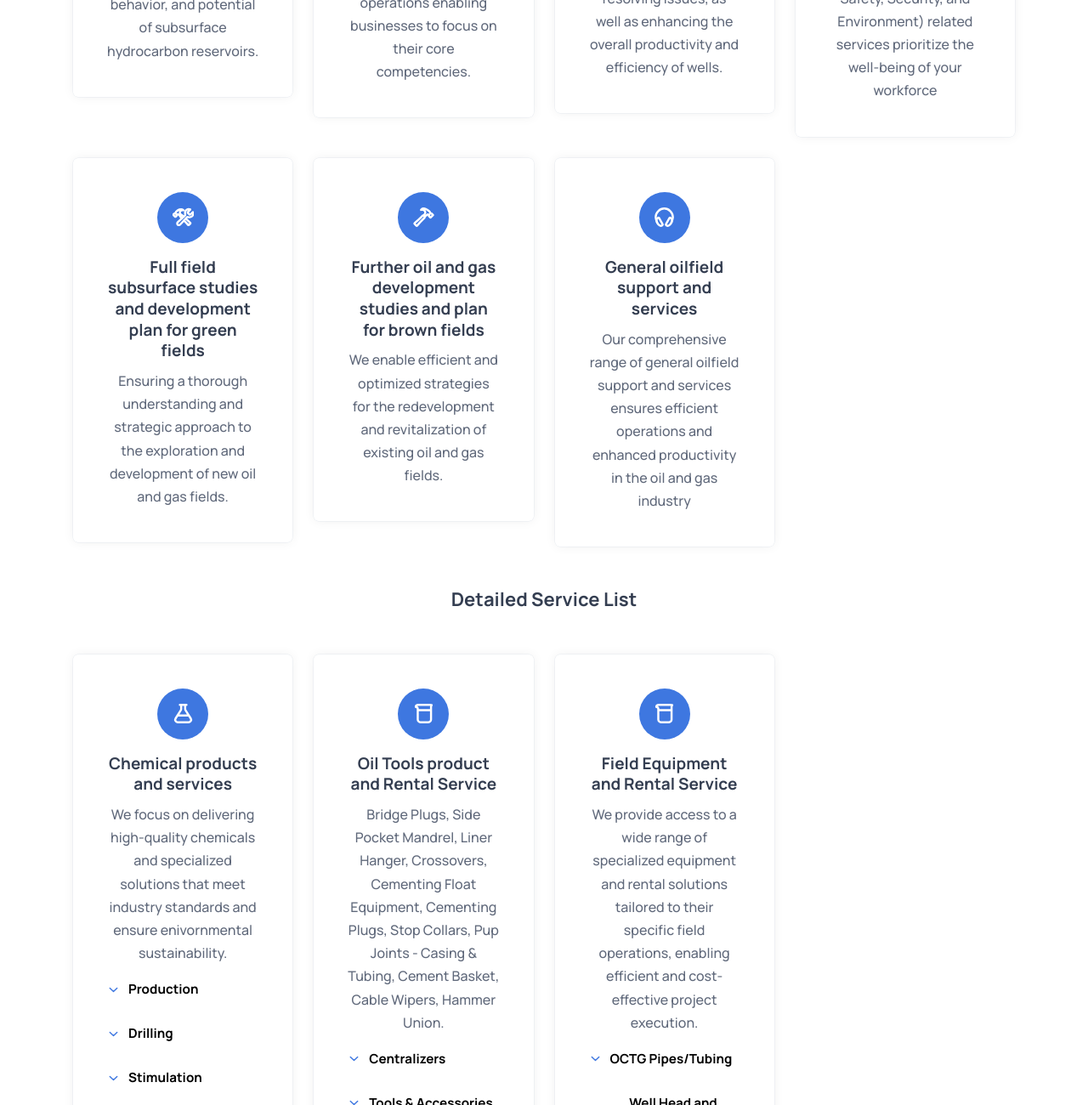
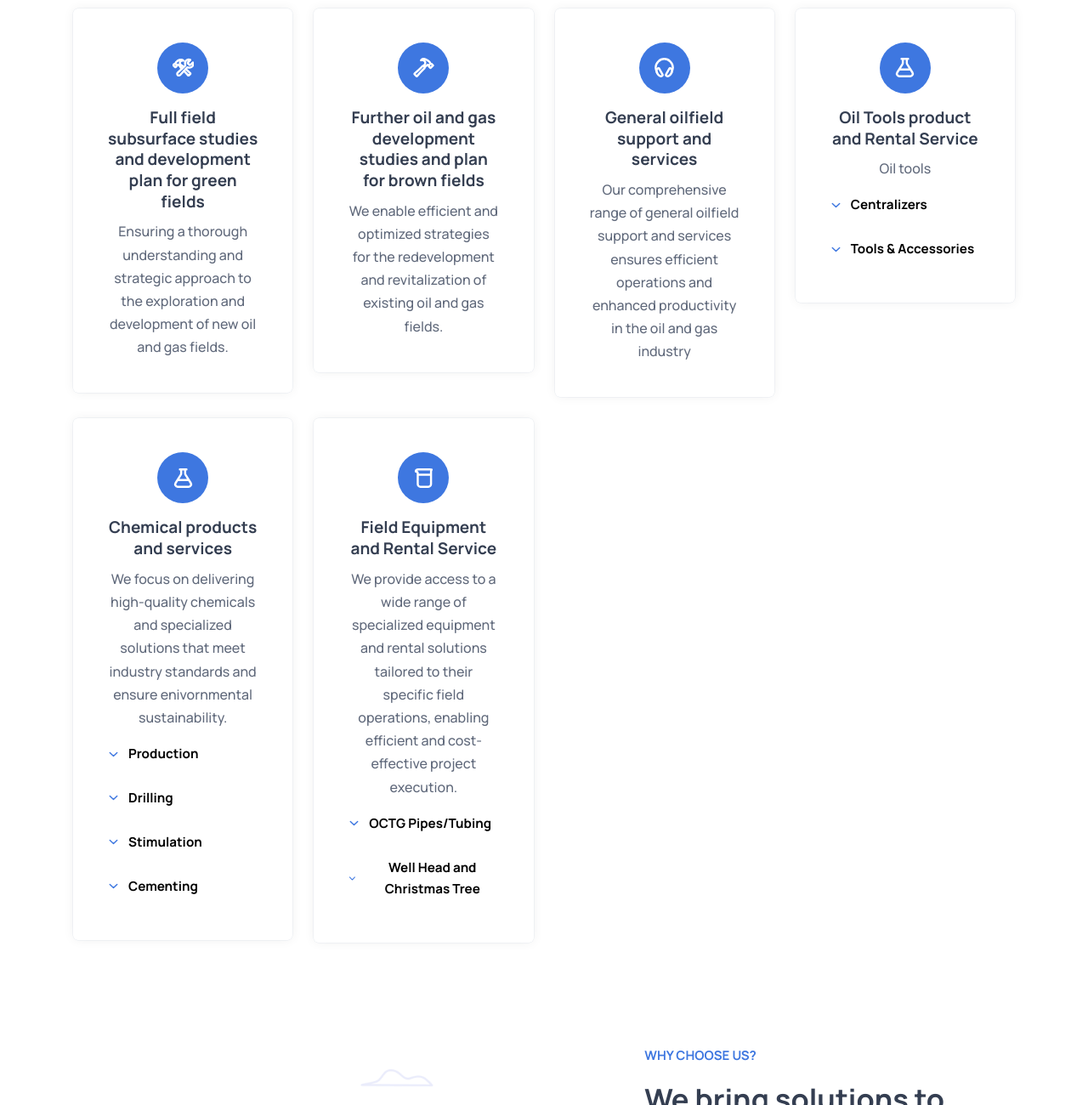
Before and after one commit to danielokpechi/verigenenergies, a plain HTML site: page VerigenEnergiessolution/index.html in a window 1280 px wide. Shown: the part 1500-2800 px from the top of the page at 85% size. Drawn offline with nearby package versions, Linux system fonts and the light colour scheme.

Commit message:
changed text

```diff
--- a/VerigenEnergiessolution/index.html
+++ b/VerigenEnergiessolution/index.html
@@ -9,9 +9,9 @@
   <!--
     - primary meta tags
   -->
-  <title>Verigenenergysolutions</title>
-  <meta name="title" content="Adex">
-  <meta name="description" content="This is a business agency html template made by codewithsadee">
+  <title>Verigen Energy Solutions</title>
+  <meta name="title" content="Verigen Energy Solutions">
+  <meta name="description" content="Subsurface Development Studies - Oil & Gas Production Optimization">
 
   <!--
     - favicon
@@ -94,7 +94,6 @@
 
 
 
-
   <main>
     <article>
 
@@ -111,12 +110,7 @@
             <h1 class="h1 hero-title">Verigen Energy Solutions</h1>
 
             <p class="hero-text">
-              Verigen Energy Solutions Nigeria Ltd. (RC 1197997) is an indigenous oil and gas consultancy founded in
-              2014. We specialize in subsurface development studies, field production optimization, and energy solutions
-              for companies in Nigeria and beyond. Our technical expertise is complemented by a strategic partnership
-              with a renowned international manufacturing company, enabling us to deliver top-quality oil tools and
-              field equipment. Our team consists of highly trained professionals with extensive experience in the global
-              oil and gas industry, supported by leading oil industry application software companies.
+              Subsurface Development Studies - Oil & Gas Production Optimization
             </p>
 
             <div class="btn-wrapper">
@@ -325,21 +319,57 @@
               </div>
             </li>
 
+            <li>
+              <div class="service-card">
+
+                <div class="card-icon">
+                  <ion-icon name="flask-outline" aria-hidden="true"></ion-icon>
+                </div>
 
 
-          </ul>
+                <h3 class="h4 card-title">Oil Tools product and Rental Service
+                </h3>
 
-        </div>
+                <p class="card-text">
+                  Oil tools
+                </p>
 
-        <!-- detailed service  -->
+                <div class="accordion-card-small" data-accordion>
 
-        <div class="container" style="padding-top: 3em;">
+                  <h3 class="card-title">
+                    <button class="accordion-btn" data-accordion-btn>
+                      <ion-icon name="chevron-down-outline" aria-hidden="true" class="down"></ion-icon>
 
-          <h2 class="h3 section-title">
-            Detailed Service List
-          </h2>
+                      <span class="span">Centralizers
+                      </span>
+                    </button>
+                  </h3>
 
-          <ul class="grid-list">
+                  <p class="accordion-content">
+                    Spring Bow Centralizers, Solid Rigid Centralizers.
+                  </p>
+
+                </div>
+
+                <div class="accordion-card-small" data-accordion>
+
+                  <h3 class="card-title">
+                    <button class="accordion-btn" data-accordion-btn>
+                      <ion-icon name="chevron-down-outline" aria-hidden="true" class="down"></ion-icon>
+
+                      <span class="span">Tools & Accessories
+                      </span>
+                    </button>
+                  </h3>
+
+                  <p class="accordion-content">
+                    Mechanical Stage Cementing Tools & Accessories, Hydraulic Stage Cementing Tools & Accessories.
+                  </p>
+
+                </div>
+              </div>
+            </li>
+
             <li>
               <div class="service-card">
 
@@ -431,58 +461,7 @@
               </div>
             </li>
 
-            <li>
-              <div class="service-card">
 
-                <div class="card-icon">
-                  <ion-icon name="beaker-outline" aria-hidden="true"></ion-icon>
-                </div>
-
-
-                <h3 class="h4 card-title">Oil Tools product and Rental Service
-                </h3>
-
-                <p class="card-text">
-                  Bridge Plugs, Side Pocket Mandrel, Liner Hanger, Crossovers, Cementing Float Equipment,
-                  Cementing Plugs, Stop Collars, Pup Joints - Casing & Tubing,
-                  Cement Basket, Cable Wipers, Hammer Union.
-                </p>
-
-                <div class="accordion-card-small" data-accordion>
-
-                  <h3 class="card-title">
-                    <button class="accordion-btn" data-accordion-btn>
-                      <ion-icon name="chevron-down-outline" aria-hidden="true" class="down"></ion-icon>
-
-                      <span class="span">Centralizers
-                      </span>
-                    </button>
-                  </h3>
-
-                  <p class="accordion-content">
-                    Spring Bow Centralizers, Solid Rigid Centralizers.
-                  </p>
-
-                </div>
-
-                <div class="accordion-card-small" data-accordion>
-
-                  <h3 class="card-title">
-                    <button class="accordion-btn" data-accordion-btn>
-                      <ion-icon name="chevron-down-outline" aria-hidden="true" class="down"></ion-icon>
-
-                      <span class="span">Tools & Accessories
-                      </span>
-                    </button>
-                  </h3>
-
-                  <p class="accordion-content">
-                    Mechanical Stage Cementing Tools & Accessories, Hydraulic Stage Cementing Tools & Accessories.
-                  </p>
-
-                </div>
-              </div>
-            </li>
 
             <li>
               <div class="service-card">
@@ -536,9 +515,11 @@
                 </div>
               </div>
             </li>
+
           </ul>
 
         </div>
+
       </section>
 
 
```
